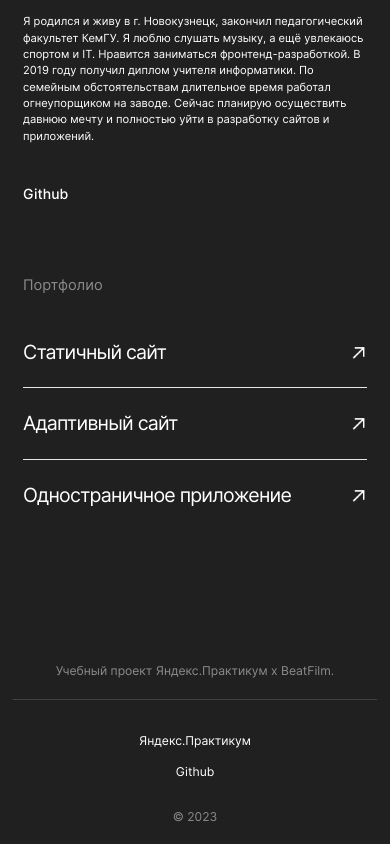
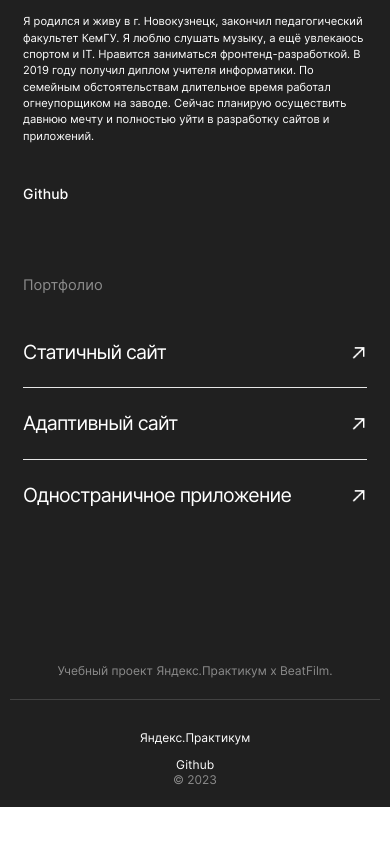
Before and after one commit to Feduk11/movies-explorer-frontend, a React (Create React App) app: page / in a window 390 px wide. Shown: the part 2666-3510 px from the top of the page. After the commit the page ends 3473 px from the top, so only its background shows below. Built offline with nearby package versions, Linux system fonts and the light colour scheme; no server answers.

Commit message:
upd footer

```diff
--- a/src/components/Footer/Footer.css
+++ b/src/components/Footer/Footer.css
@@ -1,32 +1,29 @@
 .footer {
-  width: 100%;
-  max-width: 1280px;
-  margin: 0 auto;
-  padding: 79px 70px 20px;
-  box-sizing: border-box;
   display: flex;
   flex-direction: column;
-  gap: 20px;
-}
-
-.footer__text {
-  margin: 0;
-  padding: 0 0 20px;
-  color: #8B8B8B;
-  text-align: center;
-  font-size: 13px;
-  font-weight: 400;
-  line-height: normal;
-  border-bottom: 1px solid #424242;;
+  max-width: 1280px;
+  padding: 79px 70px 20px;
 }
 
 .footer__container {
   display: flex;
   align-items: center;
   justify-content: space-between;
+  padding-top: 20px;
 }
 
-.footer__copyright {
+.footer__title {
+  margin: 0;
+  padding-bottom: 20px;
+  color: #8B8B8B;
+  border-bottom: 1px solid #424242;
+  text-align: center;
+  font-size: 13px;
+  font-weight: 400;
+  line-height: normal;
+}
+
+.footer__data {
   margin: 0;
   padding: 0;
   color: #FFF;
@@ -35,11 +32,11 @@
   line-height: normal;
 }
 
-.footer__list {
+.footer__links {
+  display: flex;
+  list-style: none;
   margin: 0;
   padding: 0;
-  list-style: none;
-  display: flex;
   gap: 20px;
 }
 
@@ -49,53 +46,55 @@
   font-weight: 400;
   line-height: normal;
   text-decoration: none;
-  transition: opacity 0.2s;
+  transition: opacity 0.3s;
+  cursor: pointer;
 }
 
 .footer__link:hover {
   opacity: 0.7;
 }
 
-@media screen and (max-width: 1024px) {
+@media screen and (max-width: 768px) {
+  .footer__container {
+    padding-top: 30px;
+  }
+
   .footer {
-    padding: 79px calc((100vw - 768px)/(1024 - 768) * (70 - 30) + 30px) 20px;
+    padding: 79px 30px 20px;
+  }
+
+  .footer__title {
+    font-size: 12px;
+    padding-bottom: 21px;
+  }
+
+  .footer__data {
+    font-size: 12px;
+  }
+
+  .footer__link {
+    font-size: 12px;
   }
 }
 
-@media screen and (max-width: 768px) {
-  .footer {
-    padding: 79px calc((100vw - 320px)/(768 - 320) * (30 - 10) + 10px) 20px;
+@media screen and (max-width: 400px) {
+  .footer__container {
+    flex-direction: column-reverse;
   }
 
-  .footer__text {
-    font-size: calc((100vw - 320px)/(768 - 320) * (13 - 12) + 12px);
-    padding-bottom: calc((100vw - 320px)/(768 - 320) * (20 - 21) + 21px);
+  .footer {
+    padding: 79px 10px 20px;
   }
 
-  .footer__copyright {
-    font-size: calc((100vw - 320px)/(768 - 320) * (13 - 12) + 12px);
+  .footer__title {
+    padding-bottom: 21px;
   }
 
-  .footer__link {
-    font-size: calc((100vw - 320px)/(768 - 320) * (13 - 12) + 12px);
-  }
-}
-
-@media screen and (max-width: 480px) {
-  .footer {
-    gap: 30px;
-  }
-
-  .footer__container {
-    flex-direction: column-reverse;
-    gap: 30px;
-  }
-
-  .footer__copyright {
+  .footer__data {
     color: #8B8B8B;
   }
 
-  .footer__list {
+  .footer__links {
     flex-direction: column;
     align-items: center;
     gap: 12px;
--- a/src/components/Footer/Footer.jsx
+++ b/src/components/Footer/Footer.jsx
@@ -1,19 +1,35 @@
 import React from 'react';
-import './Footer.css'
+import './Footer.css';
+
+// Узнаю текущий год
+const currentYear = new Date().getFullYear();
 
 function Footer() {
   return (
     <footer className="footer">
-      <p className="footer__text">Учебный проект Яндекс.Практикум х BeatFilm.</p>
+      <p className="footer__title">Учебный проект Яндекс.Практикум х BeatFilm.</p>
       <div className="footer__container">
-        <p className="footer__copyright">&copy;&nbsp;{(new Date().getFullYear())}</p>
-        <ul className="footer__list">
-          <li><a href="https://practicum.yandex.ru" className="footer__link" target="_blank" rel="noreferrer">Яндекс.Практикум</a></li>
-          <li><a href="https://github.com/Feduk11" className="footer__link" target="_blank" rel="noreferrer">Github</a></li>
-        </ul>
+        <p className="footer__data">&copy; {currentYear}</p>
+        <nav className="footer__links">
+          <a
+          href="https://practicum.yandex.ru"
+          className="footer__link"
+          rel="noreferrer"
+          target="_blank"
+          >
+            Яндекс.Практикум
+          </a>
+          <a
+          href="https://github.com/Feduk11"
+          className="footer__link"
+          rel="noreferrer"
+          target="_blank">
+            Github
+          </a>
+        </nav>
       </div>
     </footer>
-  )
+  );
 }
 
 export default Footer;
```
